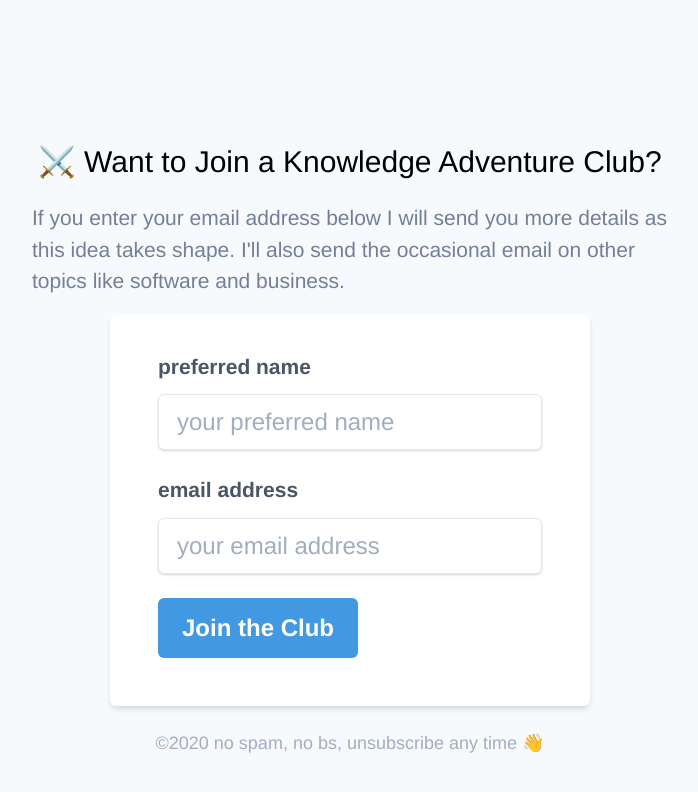
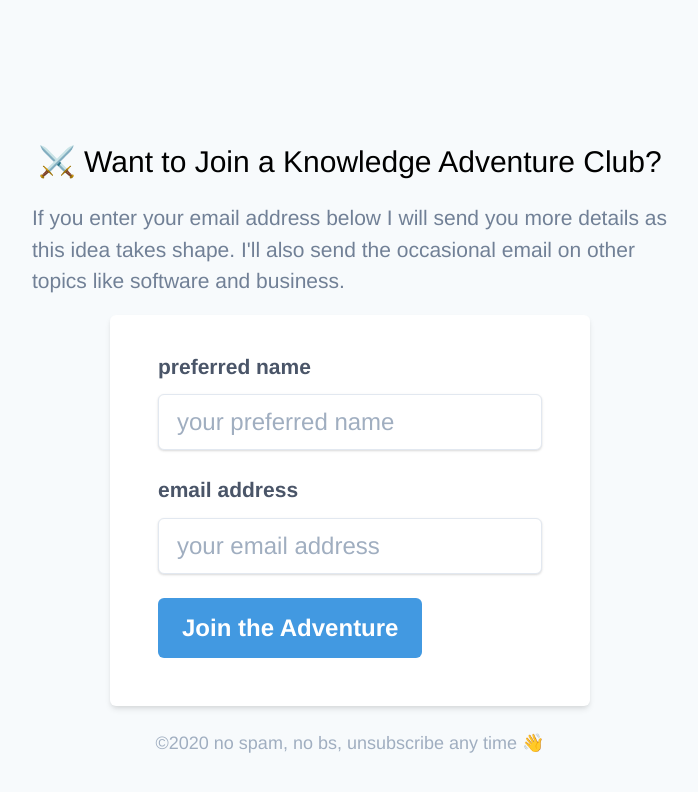
Before and after one commit to eggheadio/knowledgeadventure.club, a Next.js app: page / in a window 1280 px wide. Shown: the top 792 px of the page, without its empty margins (290-988 px from the left). Built offline with nearby package versions, Linux system fonts and the light colour scheme; no server answers; a web font is replaced by a local one; what client-oauth2 would draw is missing.

Commit message:
tweak the copy

```diff
--- a/components/subscribe.js
+++ b/components/subscribe.js
@@ -45,7 +45,7 @@ const Subscribe = ({children, formId = '1553751'}) => (
             class="bg-blue-500 hover:bg-blue-700 text-white font-bold py-2 px-4 rounded focus:outline-none focus:shadow-outline"
             type="submit"
           >
-            Join the Club
+            Join the Adventure
           </button>
         </div>
       </form>
```
